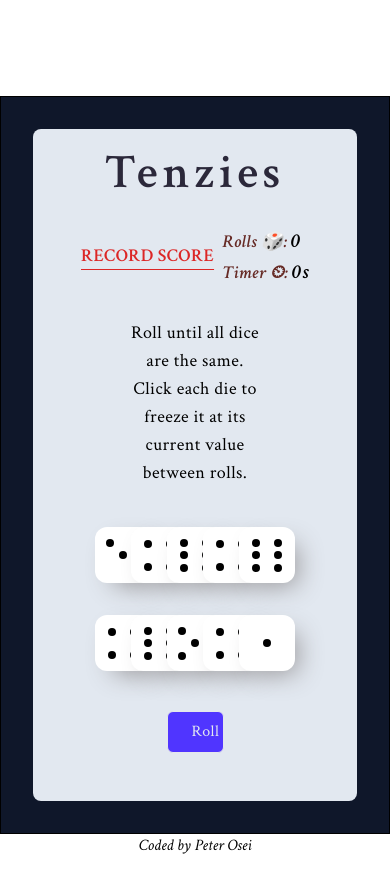
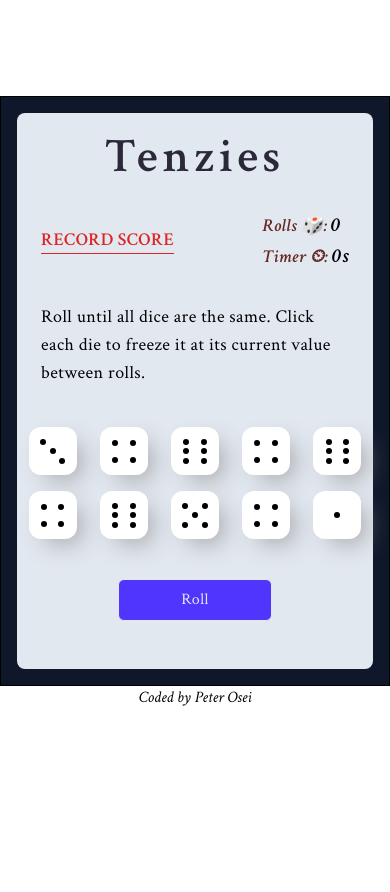
Before and after one commit to DevPierre05/tenzies-game, a React (Vite) app in the folder tenzies-game/: page / in a window 390 px wide. Shown: the top 892 px of the page. Built offline with nearby package versions, Linux system fonts and the light colour scheme.

Commit message:
UI edits

```diff
--- a/tenzies-game/src/App.css
+++ b/tenzies-game/src/App.css
@@ -20,8 +20,8 @@ body {
 }
 
 .pip {
-  width: 0.5rem;
-  height: 0.5rem;
+  /* width: 0.5rem;
+  height: 0.5rem; */
   border-radius: 50%;
   background-color: black;
 }
--- a/tenzies-game/src/App.jsx
+++ b/tenzies-game/src/App.jsx
@@ -151,8 +151,8 @@ function App() {
   return (
     <section className="min-h-screen">
       {tenzies && <Confetti />}
-      <div className="max-w-2xl container mx-auto mt-24 p-8 bg-slate-900 border border-black">
-        <div className="bg-slate-200 rounded-lg px-12">
+      <div className="max-w-2xl container mx-auto mt-24 p-4 md:p-8 bg-slate-900 border border-black">
+        <div className="bg-slate-200 rounded-lg px-6 md:px-12">
           <div className="relative">
             <h1 className="text-[#2B283A] text-5xl text-center pt-8 pb-2 mb-8 font-bold leading-6 tracking-widest">
               Tenzies
@@ -186,11 +186,11 @@ function App() {
               </div>
             </div>
           </div>
-          <p className="px-12 pt-8 tracking-wide text-center text-lg">
+          <p className="px-0 pt-8 tracking-wide md:text-center text-lg md:px-12 md:pt-8">
             Roll until all dice are the same. Click each die to freeze it at its
             current value between rolls.
           </p>
-          <div className="px-8 py-8 grid grid-cols-5 gap-4 justify-items-center">
+          <div className="px-2 py-8 grid grid-cols-5 gap-x-16 justify-items-center md:px-8 md:py-8 md:gap-x-6">
             {diceElement}
           </div>
           <div className="flex flex-col items-center pb-12">
@@ -198,7 +198,7 @@ function App() {
             {allHeldSame ? (
               <button
                 onClick={rollDice}
-                className="roll-dice bg-[#5035FF] w-1/4 border rounded-md text-slate-200 tracking-wide px-6 py-2 transition delay-150"
+                className="roll-dice bg-[#5035FF] w-1/2  md:w-1/2 border rounded-md text-slate-200 tracking-wide px-6 py-2 transition delay-150"
               >
                 {tenzies ? "New Game" : "Roll"}
               </button>
@@ -209,7 +209,12 @@ function App() {
         </div>
       </div>
       <footer className="text-center italic">
-        Coded by <span><a target="_blank" href='https://github.com/DevPierre05'>Peter Osei</a></span>
+        Coded by{" "}
+        <span>
+          <a target="_blank" href="https://github.com/DevPierre05">
+            Peter Osei
+          </a>
+        </span>
       </footer>
     </section>
   );
--- a/tenzies-game/src/components/Dice.jsx
+++ b/tenzies-game/src/components/Dice.jsx
@@ -10,10 +10,10 @@ export default function Dice(props) {
       <div
         style={styles}
         onClick={props.holdDice}
-        className="face w-14 h-14 items-center justify-items-center cursor-pointer bg-white m-2 rounded-xl"
+        className="md:w-14 md:h-14 face w-12 h-12 items-center justify-items-center cursor-pointer bg-white m-2 rounded-xl"
       >
         {Array.from({ length: props.die.value }, (item, i) => {
-          return <div key={i} className="pip"></div>;
+          return <div key={i} className="pip w-1.5 h-1.5 md:w-2 md:h-2"></div>;
         })}
       </div>
     </div>
```
